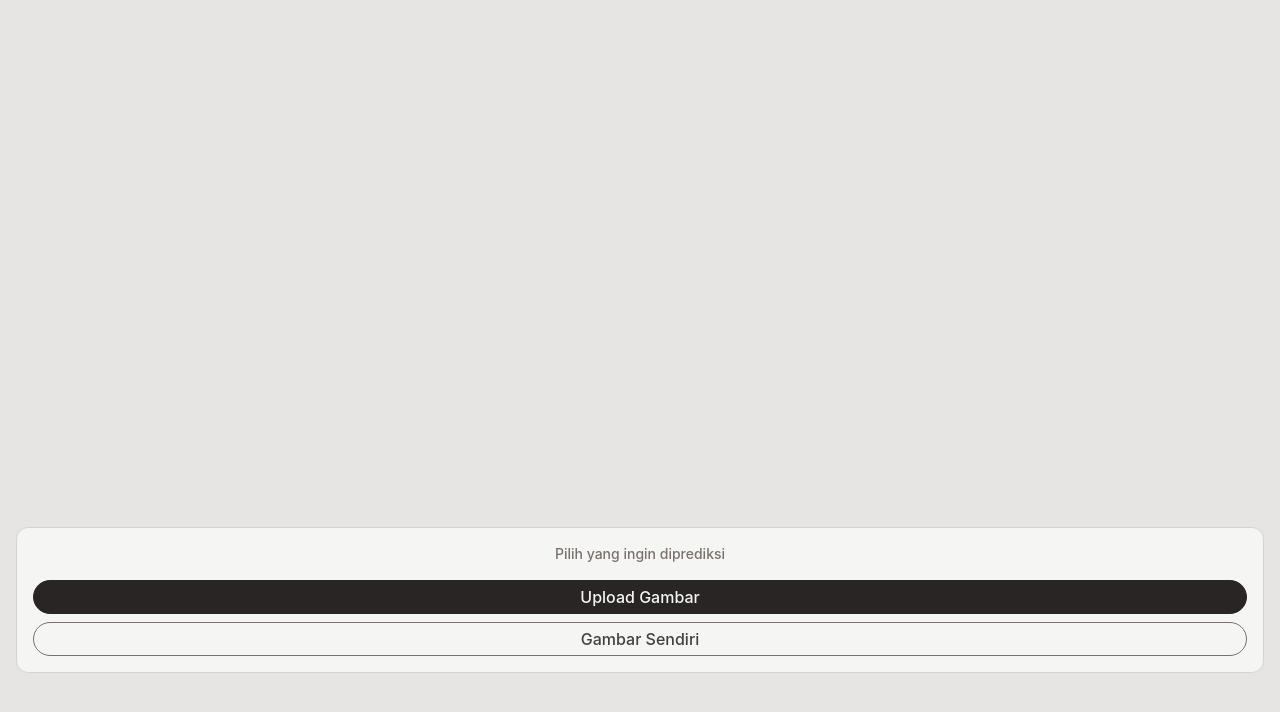
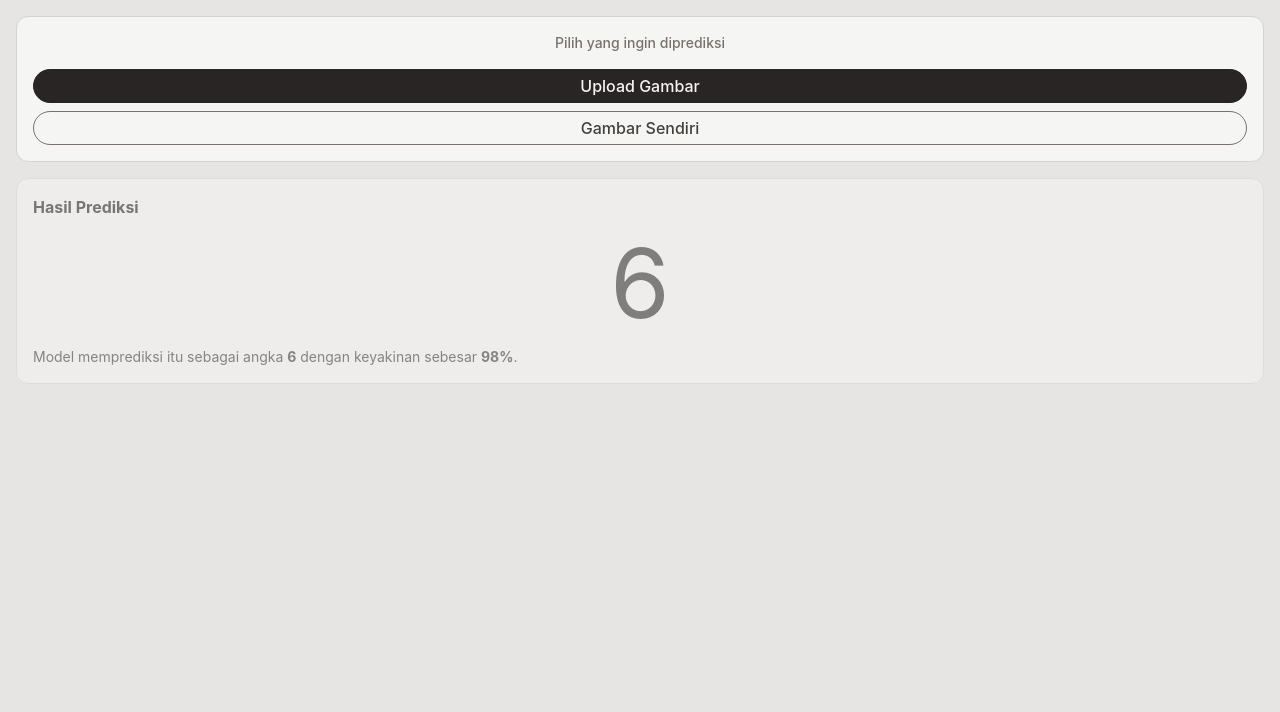
Before and after one commit to gdaffa/mnist-website, a React (Vite) app: page / in a window 1280 px wide. Shown: the top 712 px of the page. Built offline with nearby package versions, Linux system fonts and the light colour scheme.

Commit message:
feat(page): prediction result

```diff
--- a/src/App.jsx
+++ b/src/App.jsx
@@ -1,12 +1,14 @@
-function SourceOption() {
+import { useState } from "react";
+
+function SourceOption({ setSource }) {
    return (
-      <section className="SourceOption">
-         <div className="SourceOption-Card">
+      <section className="Card SourceOption">
          <input
             type="file"
             id="uploaded-image"
             className="hidden"
-               accept="image/jpeg,image/png"
+            accept="image/jpeg,image/jpg,image/png"
+            onInput={e => setSource(!!e.target.files[0])}
          />
          <div className="text-sm text-stone-500 mb-2">
             Pilih yang ingin diprediksi
@@ -22,16 +24,35 @@ function SourceOption() {
          >
             Gambar Sendiri
          </label>
-         </div>
       </section>
    );
 }
 
+function PredictionResult({ source }) {
+   const result = 6;
+   const className = `Card gap-2" ${!source  && 'opacity-50'}`
+
+   return (
+      <section className={className}>
+         <h2 className="col-1">Hasil Prediksi</h2>
+         <div className="text-8xl text-stone-900 grid place-items-center">
+            {result}
+         </div>
+         <div className="text-sm col-1">
+            Model memprediksi itu sebagai angka <strong>{result}</strong> dengan
+            keyakinan sebesar <strong>98%</strong>.
+         </div>
+      </section>
+   )
+}
+
 export default function App() {
+   const [source, setSource] = useState(false);
+
    return (
-      <main className="h-dvh w-full bg-stone-200">
-         <div className="block h-[50%]"></div>
-         <SourceOption />
+      <main className="h-dvh w-full bg-stone-200 p-4 flex flex-col gap-4">
+         <SourceOption setSource={setSource} />
+         <PredictionResult source={source} />
       </main>
    );
 }
--- a/src/assets/main.css
+++ b/src/assets/main.css
@@ -1,6 +1,7 @@
 @import 'tailwindcss';
 @import '@fontsource/open-sauce-one/400.css';
 @import '@fontsource/open-sauce-one/500.css';
+@import '@fontsource/open-sauce-one/700.css';
 
 @theme {
    --font-open-sauce: "Open Sauce One", var(--font-sans);
@@ -12,13 +13,20 @@
       @apply rounded-full w-full p-1 border cursor-pointer transition-all
          text-center active:scale-[102%] hover:scale-[102%];
    }
+
+   .Card {
+      @apply flex flex-col gap-4 w-full rounded-xl p-4 bg-stone-100 border border-stone-300;
+   }
+}
+
+body {
+   @apply text-stone-800;
+}
+
+h1, h2, h3, h4, h5, h6 {
+   @apply font-bold text-stone-950;
 }
 
 .SourceOption {
-   @apply w-full h-[50%] p-4 grid place-items-center font-medium;
+   @apply flex items-center justify-center flex-col gap-2 font-medium;
 }
-
-.SourceOption-Card {
-   @apply w-full rounded-xl p-4 flex items-center justify-center flex-col gap-2
-      bg-stone-100 border border-stone-300;
-}
```
Lines whose indentation alone changed are shown as unchanged.
